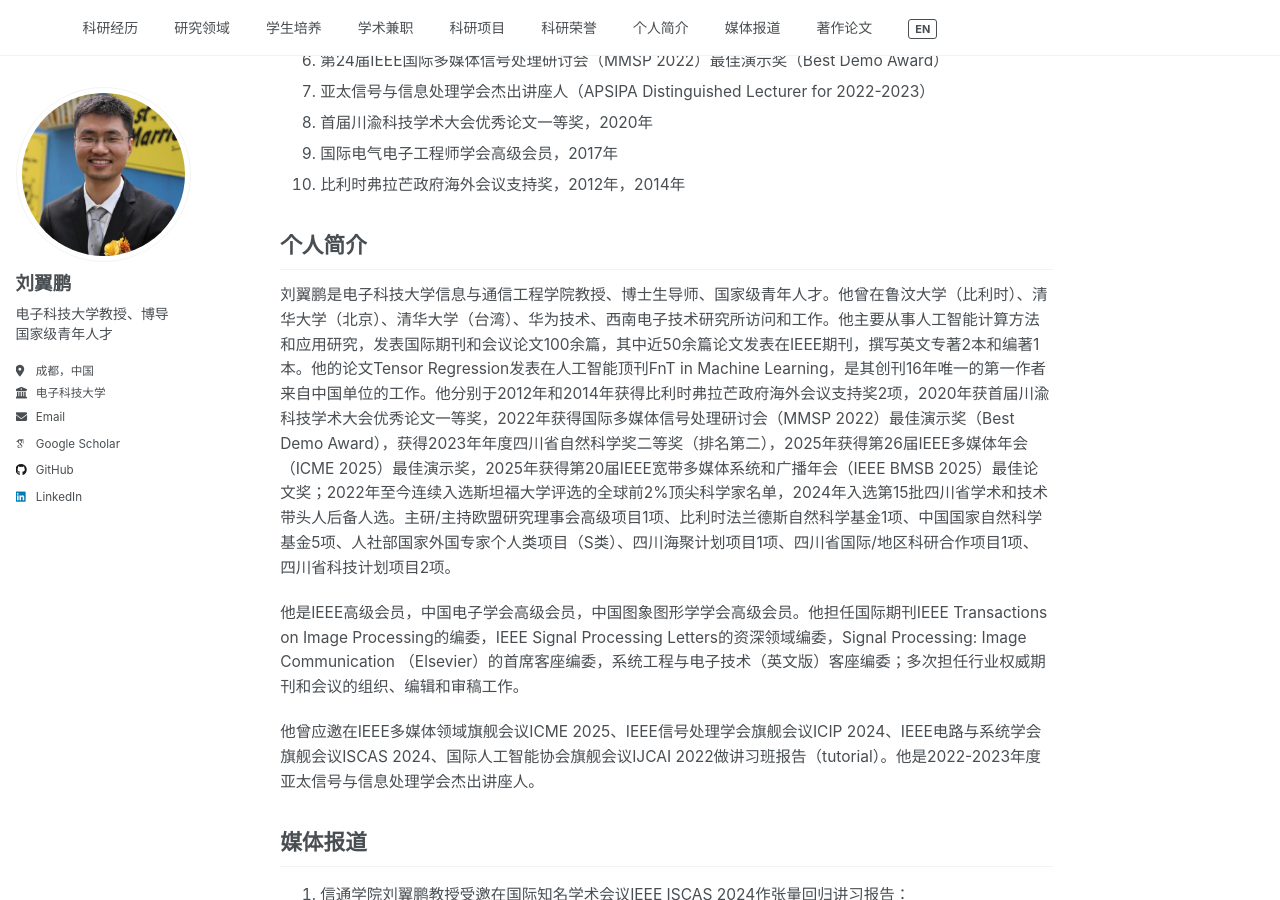
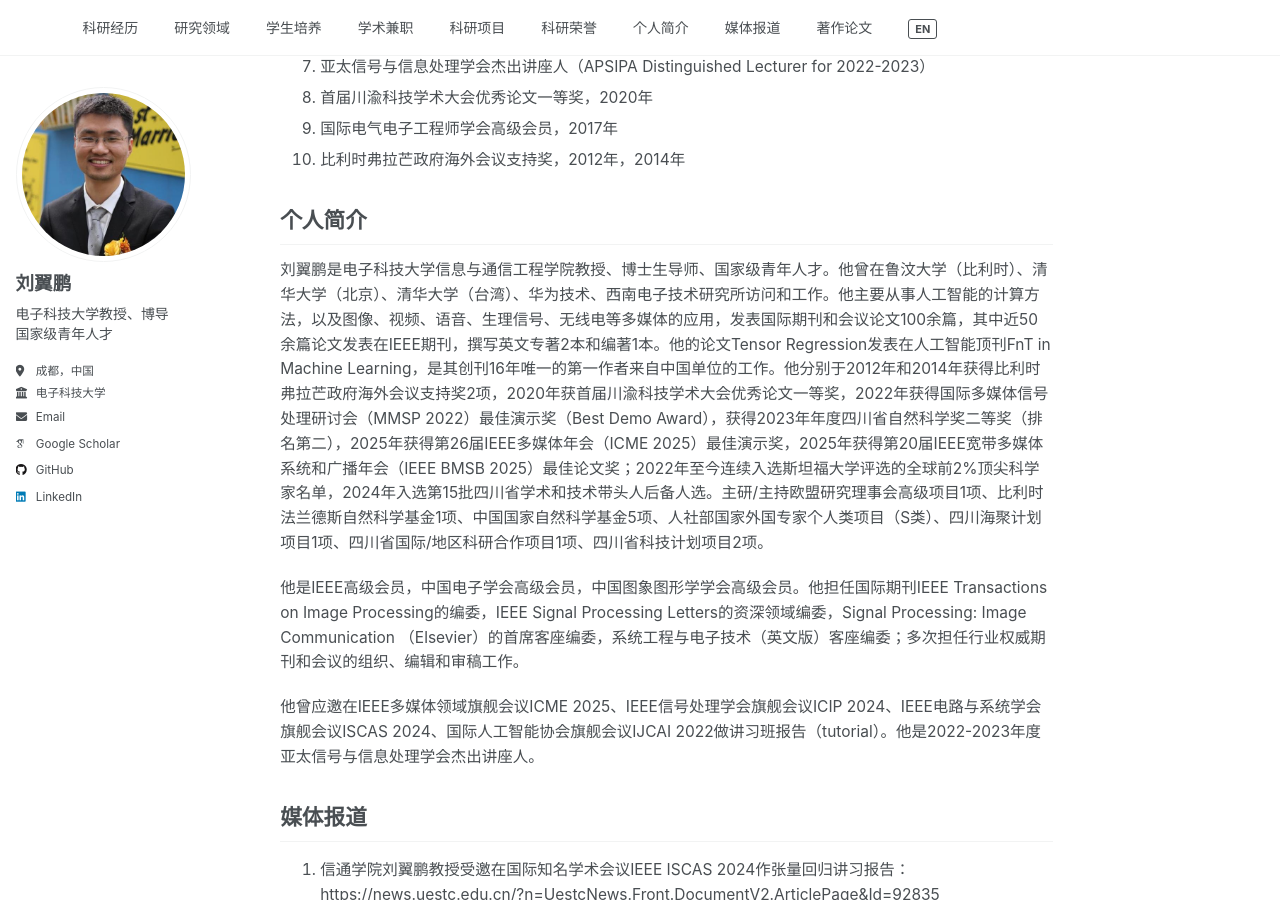
Before and after one commit to yipengliu/yipengliu.github.io, a Jekyll site: the page built from _pages/main-zh.md, in a window 1280 px wide and 900 px high, scrolled down 1903 px. Built offline with Jekyll 4.4.1, drawn with Linux system fonts in a browser that asks for light colours; some web fonts are replaced; some of the changed lines change nothing that is shown; some of the changed text lies outside the part shown.

Commit message:
Update main-zh.md

```diff
--- a/_pages/main-zh.md
+++ b/_pages/main-zh.md
@@ -24,10 +24,7 @@
 ## <a id="研究领域"></a>研究领域
 
 1. 人工智能计算方法：张量分解、超复数计算、超图表示、学习型优化
-2. 人工智能垂直领域应用：
-   2.1 计算成像：快速成像、图像重建、图像增强、对抗样本
-   2.2 无线感知：频谱感知、波束形成、盲源分离、无线电定位
-   2.3 智能医疗：影像识别、认知障碍筛查、运动障碍筛查、脑机接口
+2. 人工智能赋能应用：多媒体信号处理、计算成像、智能医疗
 
 ## <a id="学生培养"></a>学生培养
 
@@ -76,7 +73,7 @@
 
 ## <a id="个人简介"></a>个人简介
 
-刘翼鹏是电子科技大学信息与通信工程学院教授、博士生导师、国家级青年人才。他曾在鲁汶大学（比利时）、清华大学（北京）、清华大学（台湾）、华为技术、西南电子技术研究所访问和工作。他主要从事人工智能计算方法和应用研究，发表国际期刊和会议论文100余篇，其中近50余篇论文发表在IEEE期刊，撰写英文专著2本和编著1本。他的论文Tensor Regression发表在人工智能顶刊FnT in Machine Learning，是其创刊16年唯一的第一作者来自中国单位的工作。他分别于2012年和2014年获得比利时弗拉芒政府海外会议支持奖2项，2020年获首届川渝科技学术大会优秀论文一等奖，2022年获得国际多媒体信号处理研讨会（MMSP 2022）最佳演示奖（Best Demo Award），获得2023年年度四川省自然科学奖二等奖（排名第二），2025年获得第26届IEEE多媒体年会（ICME 2025）最佳演示奖，2025年获得第20届IEEE宽带多媒体系统和广播年会（IEEE BMSB 2025）最佳论文奖；2022年至今连续入选斯坦福大学评选的全球前2%顶尖科学家名单，2024年入选第15批四川省学术和技术带头人后备人选。主研/主持欧盟研究理事会高级项目1项、比利时法兰德斯自然科学基金1项、中国国家自然科学基金5项、人社部国家外国专家个人类项目（S类）、四川海聚计划项目1项、四川省国际/地区科研合作项目1项、四川省科技计划项目2项。
+刘翼鹏是电子科技大学信息与通信工程学院教授、博士生导师、国家级青年人才。他曾在鲁汶大学（比利时）、清华大学（北京）、清华大学（台湾）、华为技术、西南电子技术研究所访问和工作。他主要从事人工智能的计算方法，以及图像、视频、语音、生理信号、无线电等多媒体的应用，发表国际期刊和会议论文100余篇，其中近50余篇论文发表在IEEE期刊，撰写英文专著2本和编著1本。他的论文Tensor Regression发表在人工智能顶刊FnT in Machine Learning，是其创刊16年唯一的第一作者来自中国单位的工作。他分别于2012年和2014年获得比利时弗拉芒政府海外会议支持奖2项，2020年获首届川渝科技学术大会优秀论文一等奖，2022年获得国际多媒体信号处理研讨会（MMSP 2022）最佳演示奖（Best Demo Award），获得2023年年度四川省自然科学奖二等奖（排名第二），2025年获得第26届IEEE多媒体年会（ICME 2025）最佳演示奖，2025年获得第20届IEEE宽带多媒体系统和广播年会（IEEE BMSB 2025）最佳论文奖；2022年至今连续入选斯坦福大学评选的全球前2%顶尖科学家名单，2024年入选第15批四川省学术和技术带头人后备人选。主研/主持欧盟研究理事会高级项目1项、比利时法兰德斯自然科学基金1项、中国国家自然科学基金5项、人社部国家外国专家个人类项目（S类）、四川海聚计划项目1项、四川省国际/地区科研合作项目1项、四川省科技计划项目2项。
 
 他是IEEE高级会员，中国电子学会高级会员，中国图象图形学学会高级会员。他担任国际期刊IEEE Transactions on Image Processing的编委，IEEE Signal Processing Letters的资深领域编委，Signal Processing: Image Communication （Elsevier）的首席客座编委，系统工程与电子技术（英文版）客座编委；多次担任行业权威期刊和会议的组织、编辑和审稿工作。
 
```
